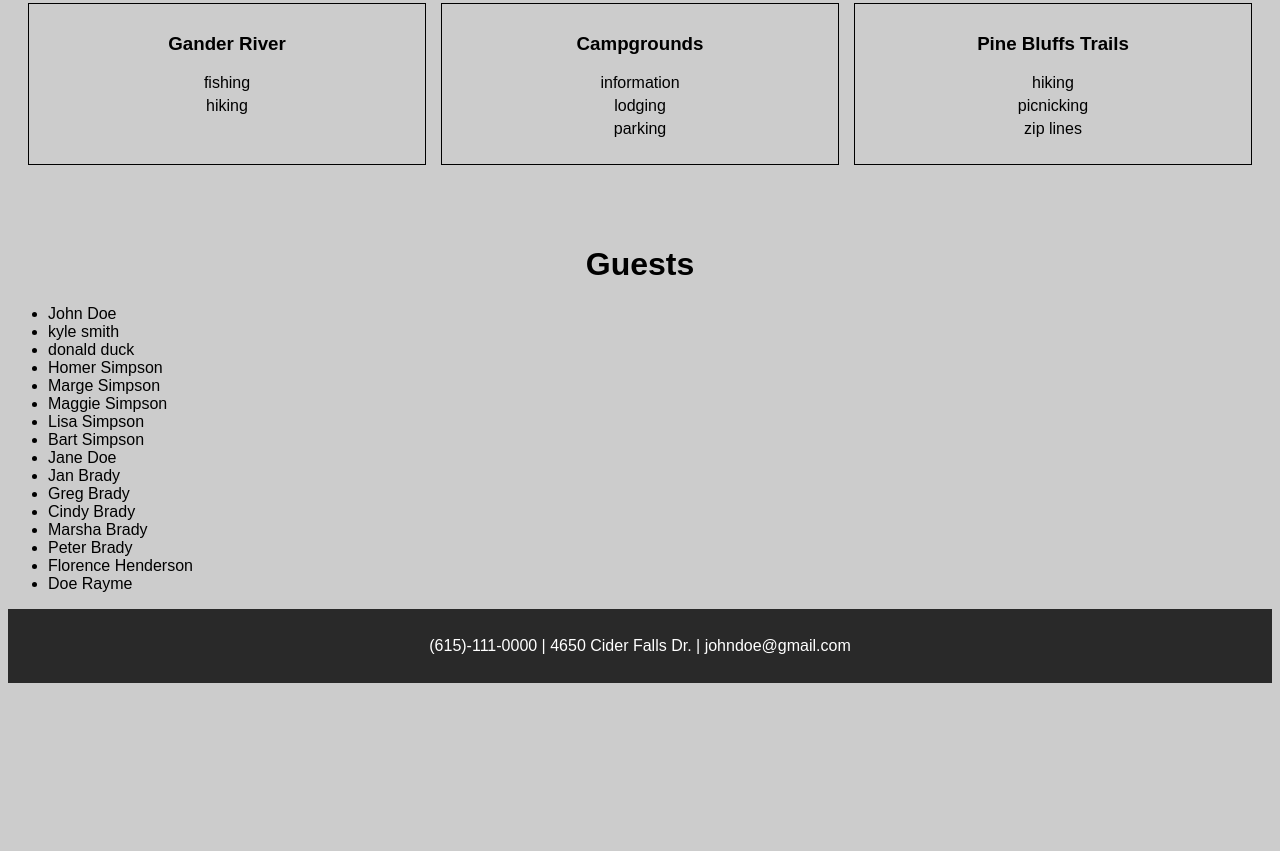
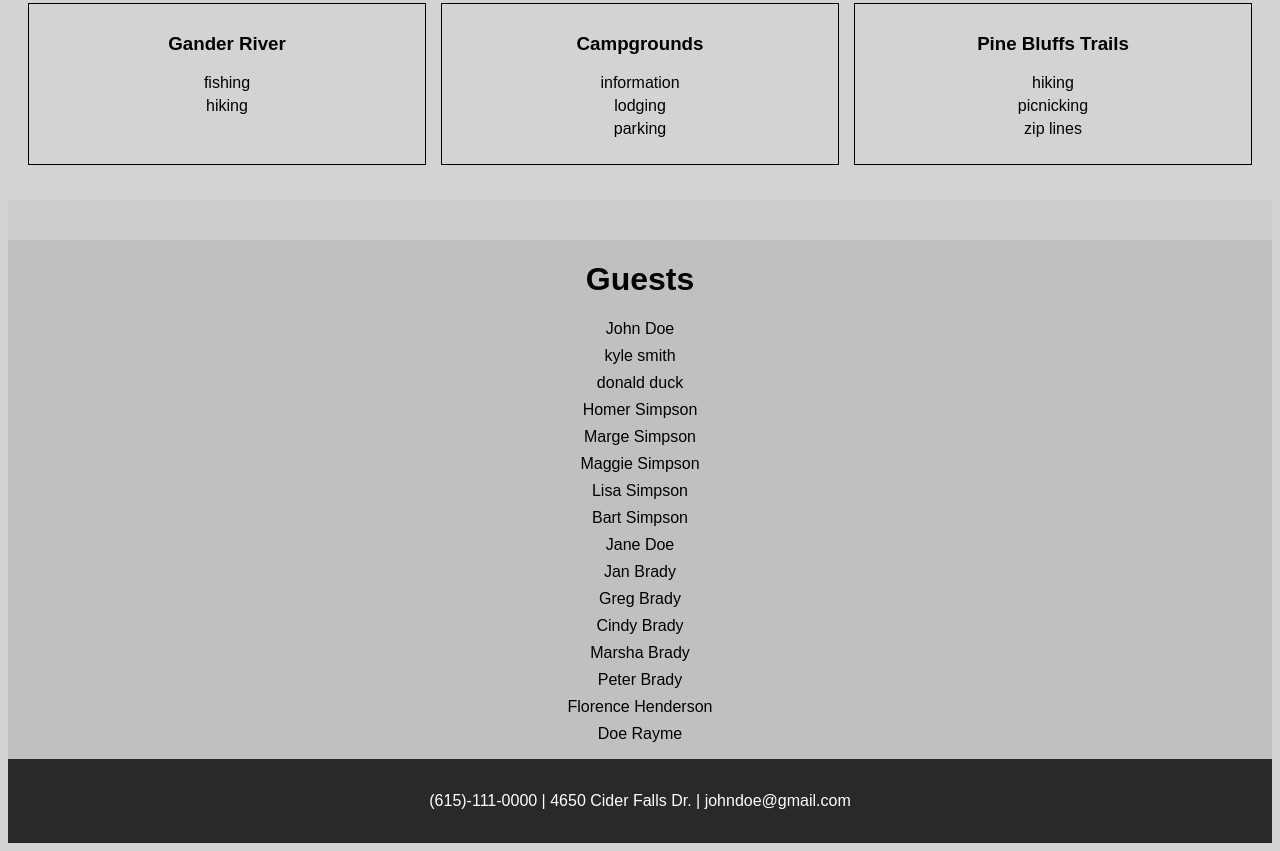
Before and after one commit to NSS-Day-Cohort-74/Cider-Falls-client-exrins, a plain HTML site: page index.html in a window 1280 px wide. Shown: the part 522-1373 px from the top of the page. Before the commit the page ends 1213 px from the top, so only its background shows below. Drawn offline with Linux system fonts and the light colour scheme.

Commit message:
finished site

```diff
--- a/index.html
+++ b/index.html
@@ -7,12 +7,10 @@
     <meta name="viewport" content="width=device-width, initial-scale=1.0">
     <a><img src="https://i.ibb.co/K2YdCJZ/C-1-removebg-preview.png" width="200" height="auto"></a>
     <h1>Cider Falls</h1>
-
     <style>
 
       h1 {
           text-align: center;
-
       }
       </style>
 
@@ -29,6 +27,9 @@
 </html>
 
   <title>Park Services</title>
+  </div>
+
+    <div class="guest-info">
   <style>
 
   </style>
@@ -36,7 +37,7 @@
 <body>
   <header>
   </header>
-    <div id="guestcontainer"> Yo</div>
+    <div id="guestcontainer">Yo</div>
 
 
   <footer>
--- a/styles/main.css
+++ b/styles/main.css
@@ -1,5 +1,5 @@
 body {
-    background-color: #ccc;
+    background-color: lightgrey;
   }
 
 
@@ -13,10 +13,6 @@ img {
     color: black;
     margin-right: auto;
   }
-
-
-
-
 body {
   font-family: Arial, sans-serif;
   padding: 0;
@@ -36,8 +32,8 @@ header img {
 
 main {
   display: grid;
-  grid-template-columns: repeat(3, 2fr);
-  grid-gap: 15px;
+  grid-template-columns: repeat(2, 1fr) 1fr; /* 3 columns for cards + 1 column for the guest info */
+  grid-template-rows: repeat(3, auto);  grid-gap: 15px;
   padding: 20px;
 }
 
@@ -62,13 +58,13 @@ main {
 }
 
 .guest-info {
-  grid-column: 1 / -1;
-  border: 1px solid #ccc;
-  padding: 10px;
+text-align: center;
+background-color: silver;
+display: block;
 }
 
-.guest-info h3 {
-  margin-top: 0;
+.guest-info {
+text-align: center;
 }
 
 .guest-info ul {
@@ -77,13 +73,13 @@ main {
 }
 
 .guest-info li {
-  margin-bottom: 5px;
+  margin-bottom: 9px;
 }
 
 footer {
   background-color: #292929;
   color: #ffffff;
-  padding: 12px;
+  padding: 17px;
   text-align: center;
 
 }
@@ -91,4 +87,5 @@ footer {
 #parkservices{
   text-decoration: solid;
   font-size: 24px;
+  text-lign:
 }
```
